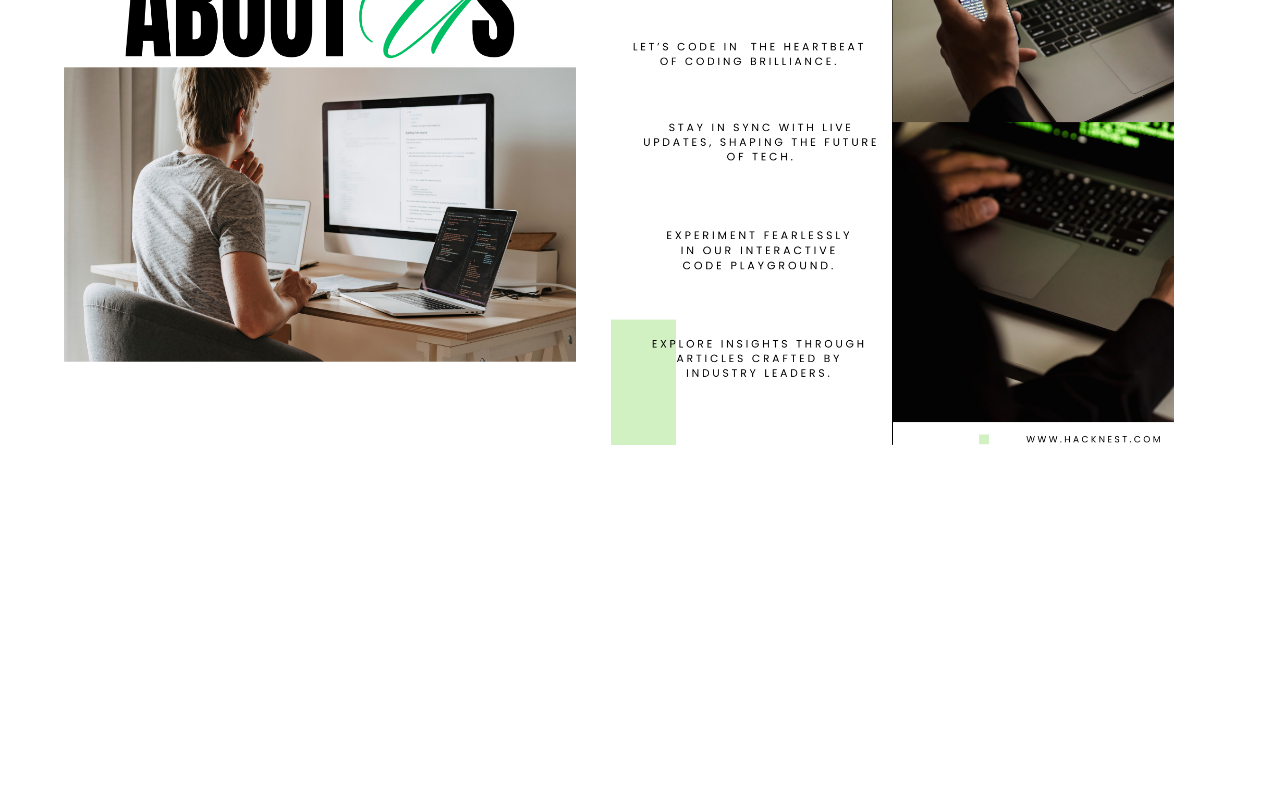
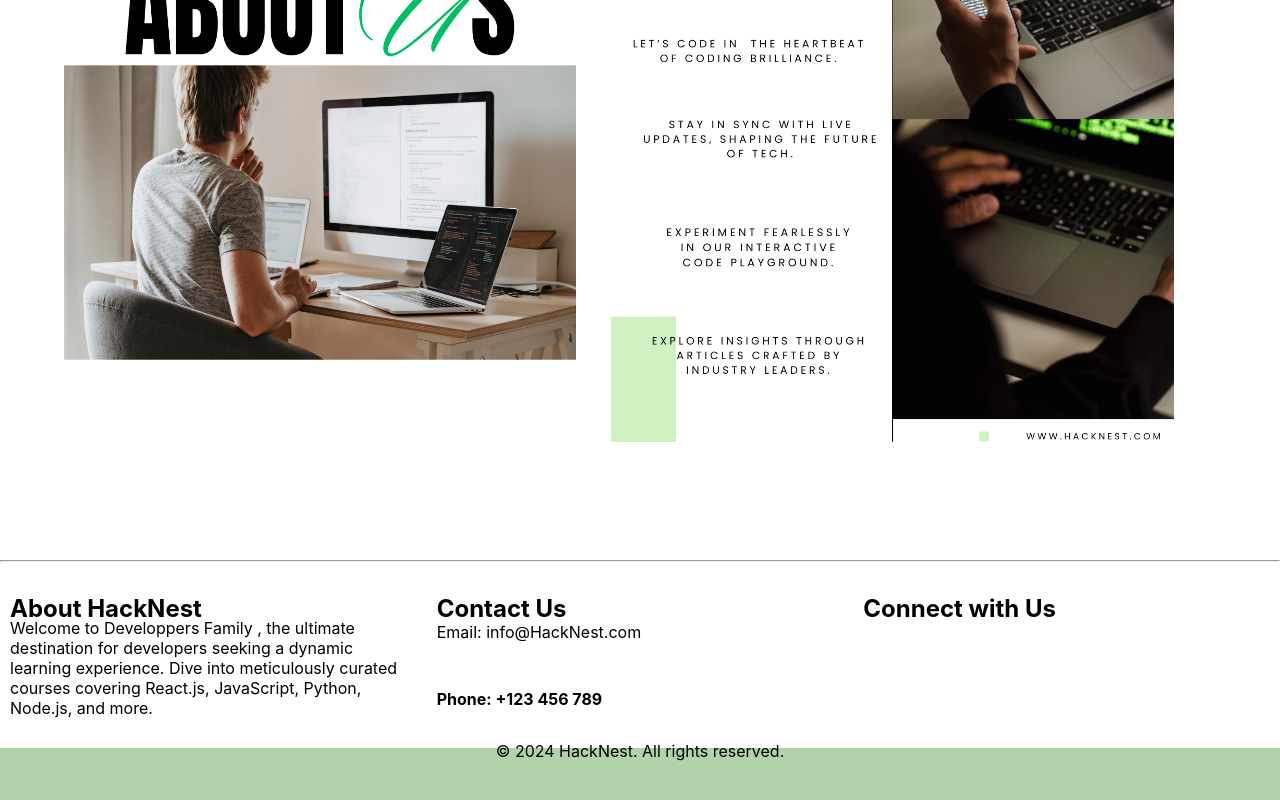
Before and after one commit to BahaaMahjoubyy/S-project-2, a React (Create React App) app in the folder Front-end/my-app/: page / in a window 1280 px wide. Shown: the part 1392-2192 px from the top of the page. Before the commit the page ends 1946 px from the top, so only its background shows below. Built offline with nearby package versions, Linux system fonts and the light colour scheme.

Commit message:
footer done

```diff
--- a/Front-end/my-app/src/App.css
+++ b/Front-end/my-app/src/App.css
@@ -10,7 +10,8 @@ body{
   display: flex;
   align-items: center;
   justify-content: flex-start;
-  /* margin-top: 1%; */
+  margin-top: 1%;
+  margin-bottom: 1%;
 
 }
 
@@ -27,6 +28,7 @@ body{
 
 
 .navbar h2:hover {
+
   text-decoration: underline;
 }
 
@@ -60,6 +62,6 @@ body{
 
 .navbar img {
   width:9%;
-  height: 70px;
+  height: 50px;
   margin-left: 50%;
 }
--- a/Front-end/my-app/src/App.js
+++ b/Front-end/my-app/src/App.js
@@ -6,6 +6,7 @@ import home from '../src/images/home.png';
 import Login from './components/Login.jsx';
 import SignIn from './components/SignIn.jsx';
 import logo from '../src/images/logo.png';
+import Footer from './components/Footer.jsx';
 
 function App() {
   const [view, setView] = useState('Home');
@@ -46,6 +47,9 @@ function App() {
       {view === 'CodesNews' && < News view={view} />}
       {view === 'Login' && <Login changeView={changeView} />}
       {view === 'SignIn' && <SignIn changeView={changeView} />}
+
+    <Footer/>
+
     </div>
   );
 }
--- /dev/null
+++ b/Front-end/my-app/src/components/Footer.jsx
@@ -0,0 +1,46 @@
+// Footer.jsx
+import React from 'react';
+import '../css/footer.css'; // Import the CSS file
+
+function Footer() {
+    return (
+
+      <footer className="footer-container">
+          <hr />
+        <div className="footer-content">
+          <div className="footer-section">
+            <h3>About HackNest</h3>
+            <div className='a'>
+            <p>Welcome to Developpers Family , the ultimate destination for developers seeking a dynamic learning experience. Dive into meticulously curated courses covering React.js, JavaScript, Python, Node.js, and more.</p>
+            </div>
+          </div>
+          <div className="footer-section">
+            <div className='con'>
+            <h3>Contact Us</h3>
+            <p>Email: info@HackNest.com</p>
+            <h4>Phone: +123 456 789</h4>
+            </div>
+          </div>
+          <div className="footer-section">
+            <h3>Connect with Us</h3>
+            <div className="social-icons">
+              <a href="#" target="_blank" rel="noopener noreferrer">
+                <i className="fab fa-facebook"></i>
+              </a>
+              <a href="#" target="_blank" rel="noopener noreferrer">
+                <i className="fab fa-twitter"></i>
+              </a>
+              <a href="#" target="_blank" rel="noopener noreferrer">
+                <i className="fab fa-instagram"></i>
+              </a>
+            </div>
+          </div>
+        </div>
+        <div className="footer-bottom">
+          <p>&copy; {new Date().getFullYear()} HackNest. All rights reserved.</p>
+        </div>
+      </footer>
+    );
+  }
+
+export default Footer;
--- /dev/null
+++ b/Front-end/my-app/src/css/footer.css
@@ -0,0 +1,58 @@
+/* Footer.css */
+.footer-container {
+    background-color: #ffffff;
+    color: #000000;
+    margin: 0;
+  }
+
+  .footer-content {
+    display: flex;
+    justify-content: space-around;
+    max-width: 2000px;
+    margin: 0 auto;
+  }
+
+  .footer-section {
+    flex: 1;
+    margin: 0 10px;
+  }
+  .footer-section .a p {
+    margin-top: 5%;
+  }
+  .footer-section .con p {
+margin-top: 6%;
+  }
+
+  .footer-section h3 {
+    font-size: 1.5rem;
+    margin-bottom: 10px;
+  }
+  .footer-section p {
+  margin-top: 15%;
+    color: #000000;
+  }
+
+  .social-icons {
+    display: flex;
+  }
+
+  .social-icons a {
+    color: #000000;
+    margin-right: 15px;
+    font-size: 1.5rem;
+  }
+
+  .footer-bottom {
+    margin-top: 10px;
+    text-align: center;
+    background-color: #b2d2aa;
+    padding: 5px 0;
+    margin:0;
+
+  }
+  .footer-bottom p {
+    color: #000000;
+    text-align: center;
+    margin: 0;
+    padding: 1% 0;
+  }
```
Also changed, not shown: Front-end/my-app/src/components/About.jsx (line endings or trailing spaces).
